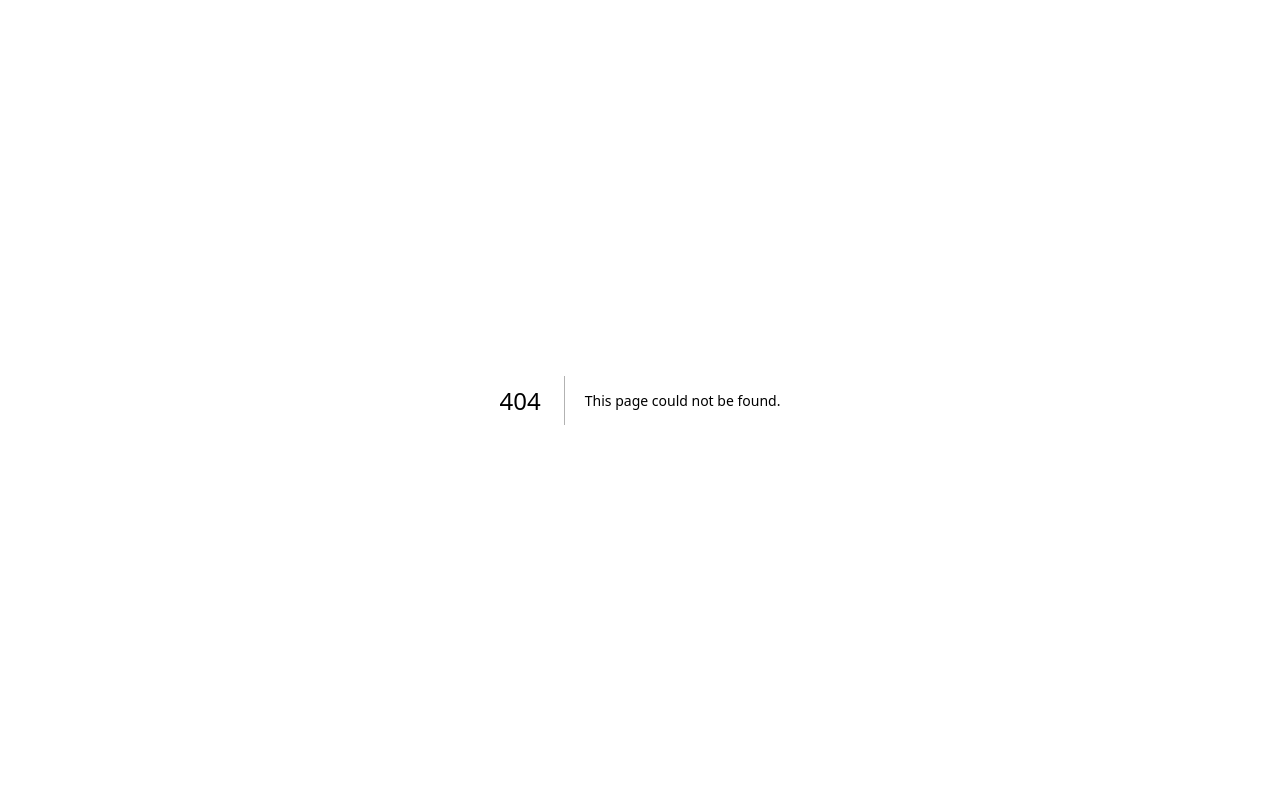
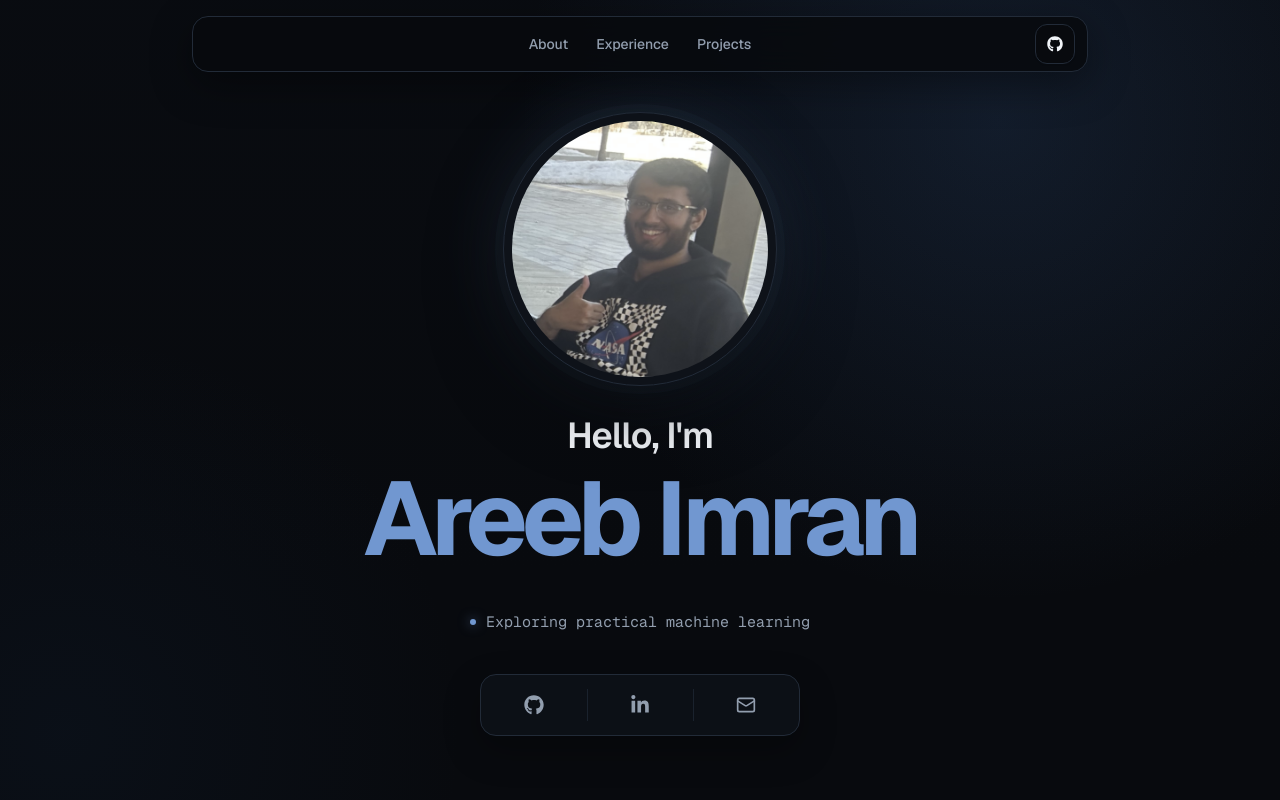
Before and after one commit to areebimran2/portfolio, a Next.js app: page /portfolio/ in a window 1280 px wide. Before the commit this address had no page. Shown: the top 800 px of the page. Built offline with nearby package versions, Linux system fonts and the light colour scheme.

Commit message:
Added workflow configuration, prepared project for deployment

```diff
--- a/components/site-header.tsx
+++ b/components/site-header.tsx
@@ -1,3 +1,6 @@
+"use client";
+
+import type { MouseEvent } from "react";
 import { FaGithub as GithubIcon } from "react-icons/fa6";
 
 import { buttonVariants } from "@/components/ui/button";
@@ -9,6 +12,16 @@ type SiteHeaderProps = {
   navItems: NavItem[];
   githubUrl: string;
 };
+
+// Scroll to the target section without writing the hash to the URL. Modified
+// clicks (new tab, etc.) and missing targets fall back to native anchor nav.
+function handleNavClick(event: MouseEvent<HTMLAnchorElement>, href: string) {
+  if (event.metaKey || event.ctrlKey || event.shiftKey || event.altKey) return;
+  const target = document.getElementById(href.slice(1));
+  if (!target) return;
+  event.preventDefault();
+  target.scrollIntoView();
+}
 
 export function SiteHeader({ name, navItems, githubUrl }: SiteHeaderProps) {
   return (
@@ -26,6 +39,7 @@ export function SiteHeader({ name, navItems, githubUrl }: SiteHeaderProps) {
                 <a
                   className="inline-flex h-9 items-center justify-center rounded-lg px-2 text-xs font-medium whitespace-nowrap text-muted-foreground outline-none transition-colors hover:bg-accent hover:text-accent-foreground focus-visible:ring-2 focus-visible:ring-ring focus-visible:ring-offset-2 sm:px-3 sm:text-sm"
                   href={item.href}
+                  onClick={(event) => handleNavClick(event, item.href)}
                 >
                   {item.label}
                 </a>
--- a/next.config.ts
+++ b/next.config.ts
@@ -1,7 +1,10 @@
 import type { NextConfig } from "next";
 
 const nextConfig: NextConfig = {
-  /* config options here */
+  output: "export", // enable static export
+
+  basePath: "/portfolio",
+
   turbopack: {
     rules: {
       "*.css": {
@@ -10,6 +13,10 @@ const nextConfig: NextConfig = {
       },
     },
   },
+
+  images: {
+    unoptimized: true // static export incompatible with image optimization
+  },
 };
 
 export default nextConfig;
```
